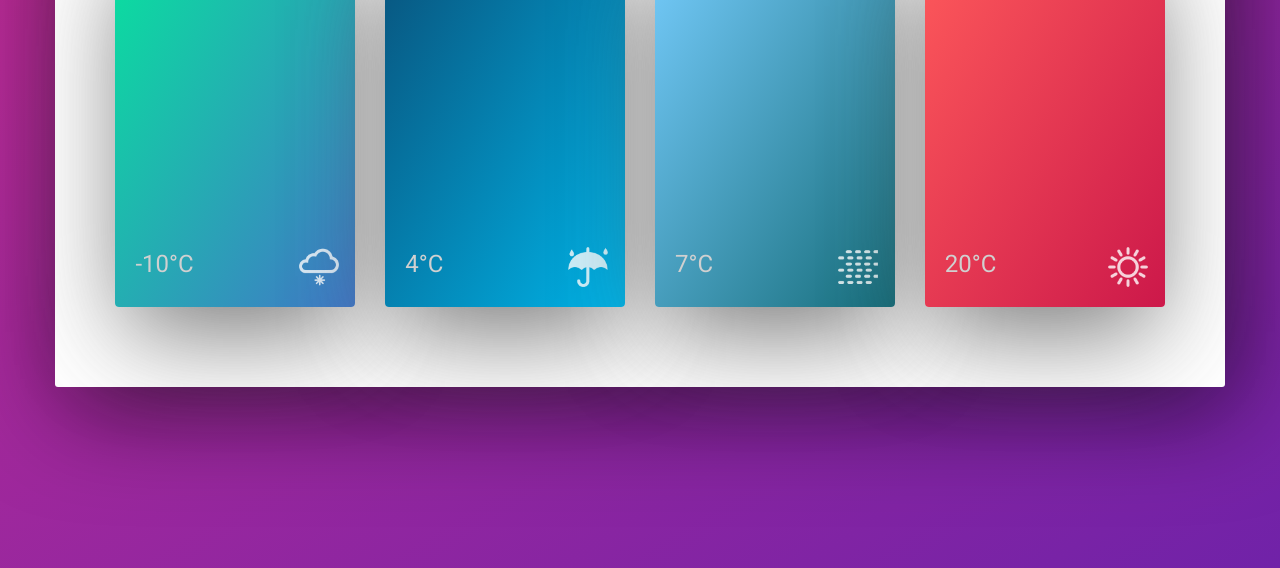
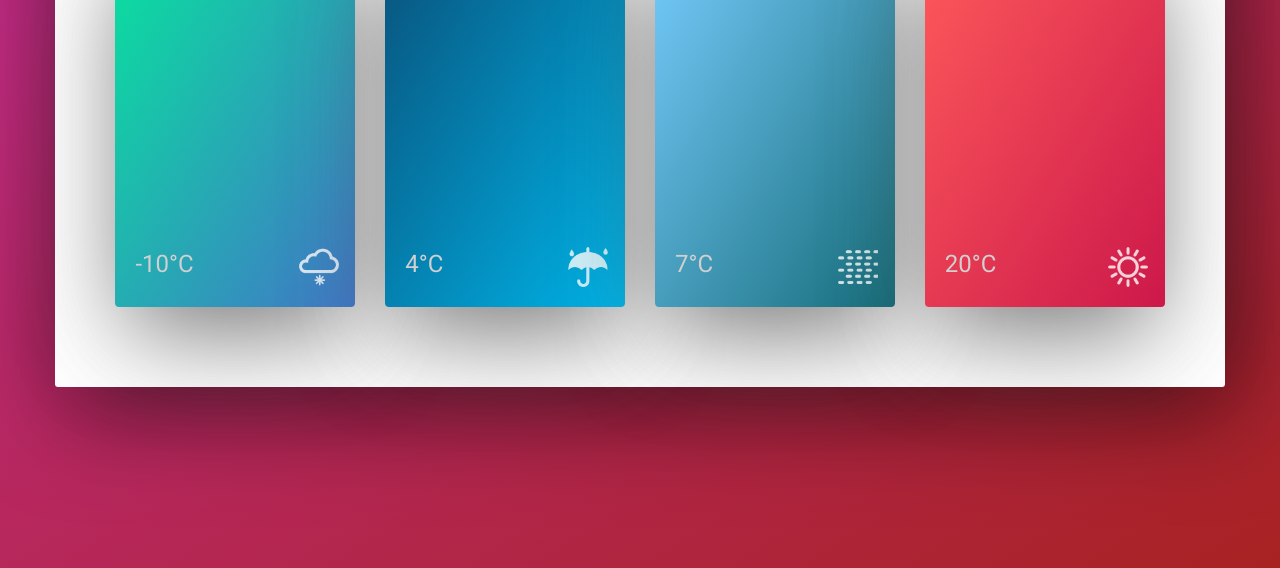
Before and after one commit to Naveen95/UI-Cards, a plain HTML site: page Weather Card-1/cards.html in a window 1280 px wide. Shown: the part 232-800 px from the top of the page. Drawn offline with nearby package versions, Linux system fonts and the light colour scheme.

Commit message:
Background color change

```diff
--- a/Weather Card-1/css/cards.css
+++ b/Weather Card-1/css/cards.css
@@ -6,11 +6,11 @@ html {
     background-size: cover;
     background: #70bg32;
     background-repeat:no-repeat;
-    background: -webkit-linear-gradient( to left top, #A53A9D, #2E1167);
-    background: -moz-linear-gradient( to left top, #A53A9D, #2E1167);
-    background: -ms-linear-gradient( to left top, #A53A9D, #2E1167);
-    background: -o-linear-gradient( to left top, #A53A9D, #2E1167);
-    background: linear-gradient( to left top, #7022A8, #C52D93);
+    background: -webkit-linear-gradient( to left top, #a82222, #C52D93);
+    background: -moz-linear-gradient( to left top, #a82222, #C52D93);
+    background: -ms-linear-gradient( to left top, #a82222, #C52D93);
+    background: -o-linear-gradient( to left top, #a82222, #C52D93);
+    background: linear-gradient( to left top, #a82222, #C52D93);
 }
 
 /*    background: linear-gradient( to left top,#A53A9D , #2E1167);*/
```
